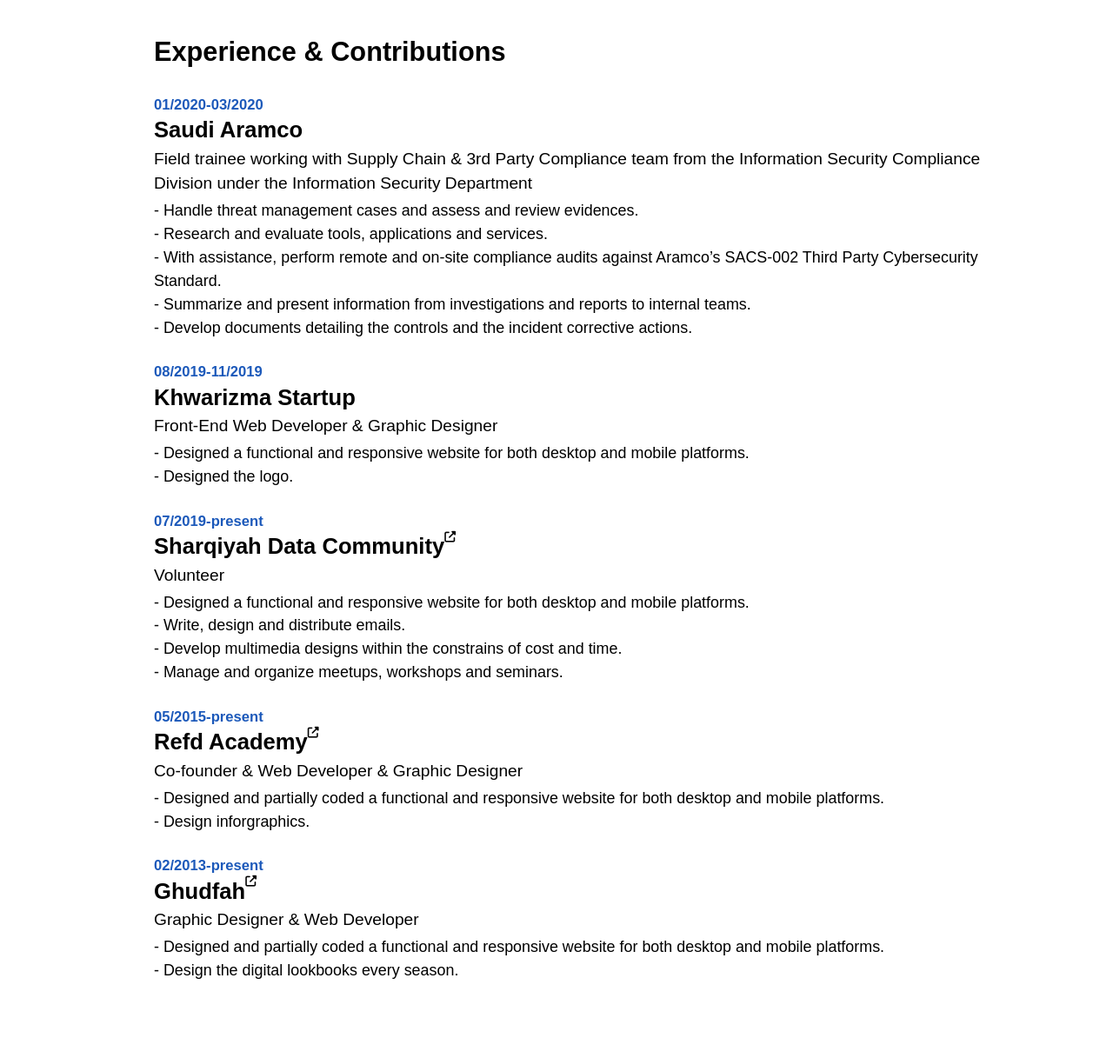
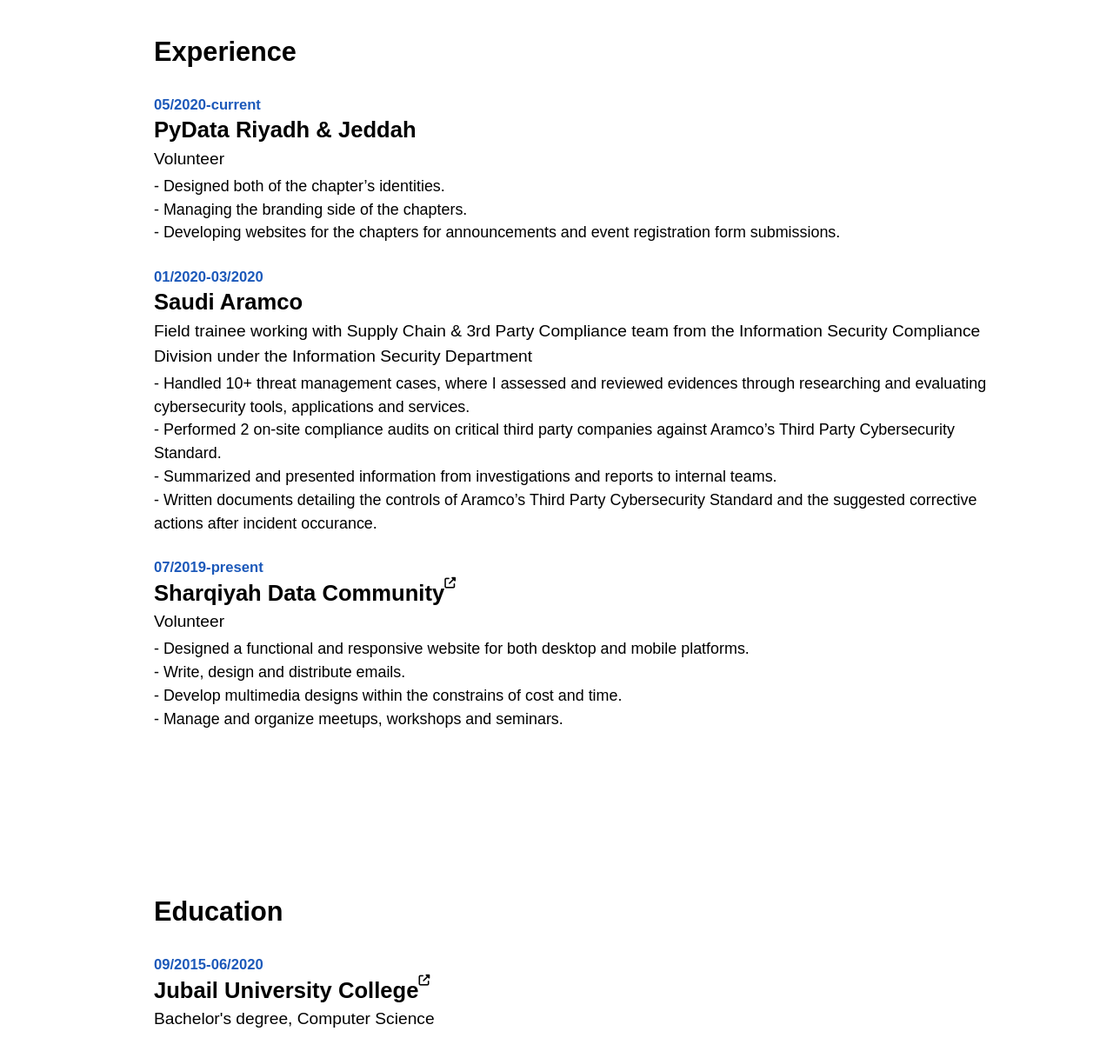
Before and after one commit to NajlaAlbaz/najlaalbaz_portfolio.github.io, a plain HTML site: page index.html in a window 1280 px wide. Shown: the part 763-1980 px from the top of the page at 87% size. Drawn offline with nearby package versions, Linux system fonts and the light colour scheme; a web font is replaced by a local one.

Commit message:
Update index.html

```diff
--- a/index.html
+++ b/index.html
@@ -88,14 +88,13 @@
             <p class="greetings">Hi there!<br>I'm Najla Albaz.</p>
             <div class="about_div">
               <p class="about_me">
-              A Computer Science undergraduate and a self-taught Graphic Designer, based in Jubail Industrial City, Saudi Arabia.<br><br>
-              I’m a web enthusiast who loves to create new things and tackle challenges problems with intelligent concepts.<br><br>
+              A self-motivated and resourceful Computer Science undergraduate with first honors, based in Jubail Industrial City, Saudi Arabia.<br><br>
+              My interests include Artificial Intelligence, Web Development and Graphic Design.<br><br>
               </p>
             </div>
             <div class="about_div">
               <p class="about_me">
-              I am a dedicated and meticulous graphic designer. I deliver high quality output with the right balance of scrutiny and punctuality.<br><br>
-              Exhibiting the “never settle” attitude, there are countless ways to sharpen my acquired skills by gaining invaluable experience practicing my craft.<br><br>
+              Currently, I am devoting my time looking to obtain a higher education in order to achieve my career goals.<br><br>
               </p>
             </div>
           </div>
@@ -106,27 +105,27 @@
       <div class="segments" id="slide2">
         <div class="h-100 row align-items-center">
           <div class="col section inner cover">
-            <p class="header">Experience &amp; Contributions</p>
+            <p class="header">Experience</p>
+            <div class="education">
+              <p class="year">05/2020-current</p>
+              <p class="school canClick has_link">PyData Riyadh & Jeddah</p>
+              <p class="degree">Volunteer</p>
+              <p class="tasks">
+                - Designed both of the chapter’s identities.<br>
+                - Managing the branding side of the chapters.<br>
+                - Developing websites for the chapters for announcements and event registration form submissions.
+              </p>
+            </div>
             <div class="education">
               <p class="year">01/2020-03/2020</p>
               <p class="school canClick has_link">Saudi Aramco</p>
               <p class="degree">Field trainee working with Supply Chain & 3rd Party Compliance team from the Information Security Compliance Division under the Information Security Department</p>
               <p class="tasks">
-                - Handle threat management cases and assess and review evidences.<br>
-                - Research and evaluate tools, applications and services.<br>
-                - With assistance, perform remote and on-site compliance audits against Aramco’s SACS-002 Third Party Cybersecurity Standard.<br>
-                - Summarize and present information from investigations and reports to internal teams.<br>
-                - Develop documents detailing the controls and the incident corrective actions.
-              </p>
-            </div>
-            <div class="education">
-              <p class="year">08/2019-11/2019</p>
-              <p class="school">Khwarizma Startup</p>
-              <p class="degree">Front-End Web Developer &amp; Graphic Designer</p>
-              <p class="tasks">
-                - Designed a functional and responsive website for both desktop and mobile platforms. <br>
-                - Designed the logo.
-              </p>
+                - Handled 10+ threat management cases, where I assessed and reviewed evidences through researching and evaluating cybersecurity tools, applications and services.<br>
+                - Performed 2 on-site compliance audits on critical third party companies against Aramco’s Third Party Cybersecurity Standard.<br>
+                - Summarized and presented information from investigations and reports to internal teams.<br>
+                - Written documents detailing the controls of Aramco’s Third Party Cybersecurity Standard and the suggested corrective actions after incident occurance.
+             </p>
             </div>
             <div class="education">
               <p class="year">07/2019-present</p>
@@ -139,24 +138,6 @@
                 - Manage and organize meetups, workshops and seminars.
               </p>
             </div>
-            <div class="education">
-              <p class="year">05/2015-present</p>
-              <p class="school"><a href="http://refdacademy.com" class="link" target="_blank">Refd Academy<i class="fas fa-external-link-alt link_icon"></i></a></p>
-              <p class="degree">Co-founder &amp; Web Developer &amp; Graphic Designer</p>
-              <p class="tasks">
-                - Designed and partially coded a functional and responsive website for both desktop and mobile platforms. <br>
-                - Design inforgraphics.
-              </p>
-            </div>
-            <div class="education">
-              <p class="year">02/2013-present</p>
-              <p class="school"><a href="http://ghudfah.com" class="link" target="_blank">Ghudfah<i class="fas fa-external-link-alt link_icon"></i></a></p>
-              <p class="degree">Graphic Designer &amp; Web Developer</p>
-              <p class="tasks">
-                - Designed and partially coded a functional and responsive website for both desktop and mobile platforms. <br>
-                - Design the digital lookbooks every season.
-              </p>
-            </div>
           </div>
         </div>
       </div>
@@ -167,9 +148,9 @@
           <div class="col section inner cover">
             <p class="header">Education</p>
             <div class="education">
-                <p class="year">2015-exp. 2020</p>
+                <p class="year">09/2015-06/2020</p>
                 <p class="school"><a href="http://www.ucj.edu.sa/en/Pages/default.aspx" class="link" target="_blank">Jubail University College<i class="fas fa-external-link-alt link_icon"></i></a></p>
-                <p class="degree">Bachelor's degree, Compute Science</p>
+                <p class="degree">Bachelor's degree, Computer Science</p>
             </div>
           </div>
         </div>
@@ -182,7 +163,7 @@
             <p class="header">Skills</p>
             <div class="skill_container">
               <p class="skill_category">Programming Languages</p>
-              <p class="skills">Java, HTMl, CSS, JavaScript, C++, Python, SQL, MIPS.</p>
+              <p class="skills">Java, HTMl, CSS, JavaScript, PHP, C++, SQL, MIPS.</p>
             </div>
             <div class="skill_container">
               <p class="skill_category">Operating Systems</p>
@@ -233,8 +214,7 @@
       <div class="segments" id="slide6">
         <div class="h-100 row align-items-center">
           <div class="col section inner cover">
-            <p class="contact">I'm looking for job opportunities.</p>
-            <p class="reach">Feel free to contact me!</p>
+            <p class="contact">Feel free to contact me!</p>
             <div class="social_side_footer">
               <div class="social_icon">
                 <a class="social_link" href="CV_Najla_Albaz.pdf" download>
```
